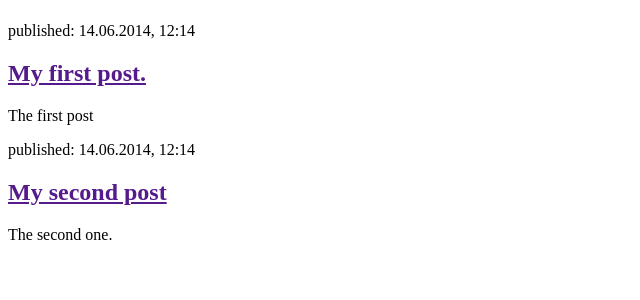
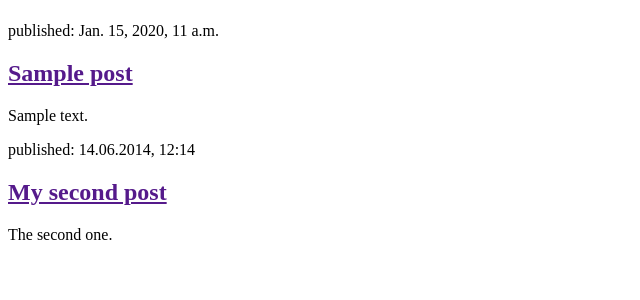
Before and after one commit to AliyaKhabirova/my-first-blog, a Django app: page / in a window 1280 px wide. Shown: the part 58-358 px from the top of the page, without its empty margins (0-640 px from the left). Run offline with Django 4.2, Linux system fonts and the light colour scheme; tables that the repository leaves empty hold one stand-in row (values such as "Sample post").

Commit message:
Modified templates to display posts from database.

```diff
--- a/blog/templates/blog/post_list.html
+++ b/blog/templates/blog/post_list.html
@@ -8,11 +8,13 @@
             <h1><a href="/">Django Girls Blog</a></h1>
         </header>
 
-        <article>
-            <time>published: 14.06.2014, 12:14</time>
-            <h2><a href="">My first post.</a></h2>
-            <p>The first post</p>
+        {% for post in posts %}
+            <article>
+                <time>published: {{post.published_date }}</time>
+                <h2><a href="">{{ post.title }}</a></h2>
+                <p>{{ post.text|linebreaksbr }}</p>
         </article>
+        {% endfor %}
 
         <article>
             <time>published: 14.06.2014, 12:14</time>
--- a/blog/views.py
+++ b/blog/views.py
@@ -1,5 +1,10 @@
 from django.shortcuts import render
+from django.utils import timezone
+from .models import Post
 
 # Create your views here.
+
+
 def post_list(request):
-    return render(request, 'blog/post_list.html', {})
+    posts = Post.objects.filter(published_date__lte=timezone.now()).order_by('published_date')
+    return render(request, 'blog/post_list.html', {'posts': posts})
```
